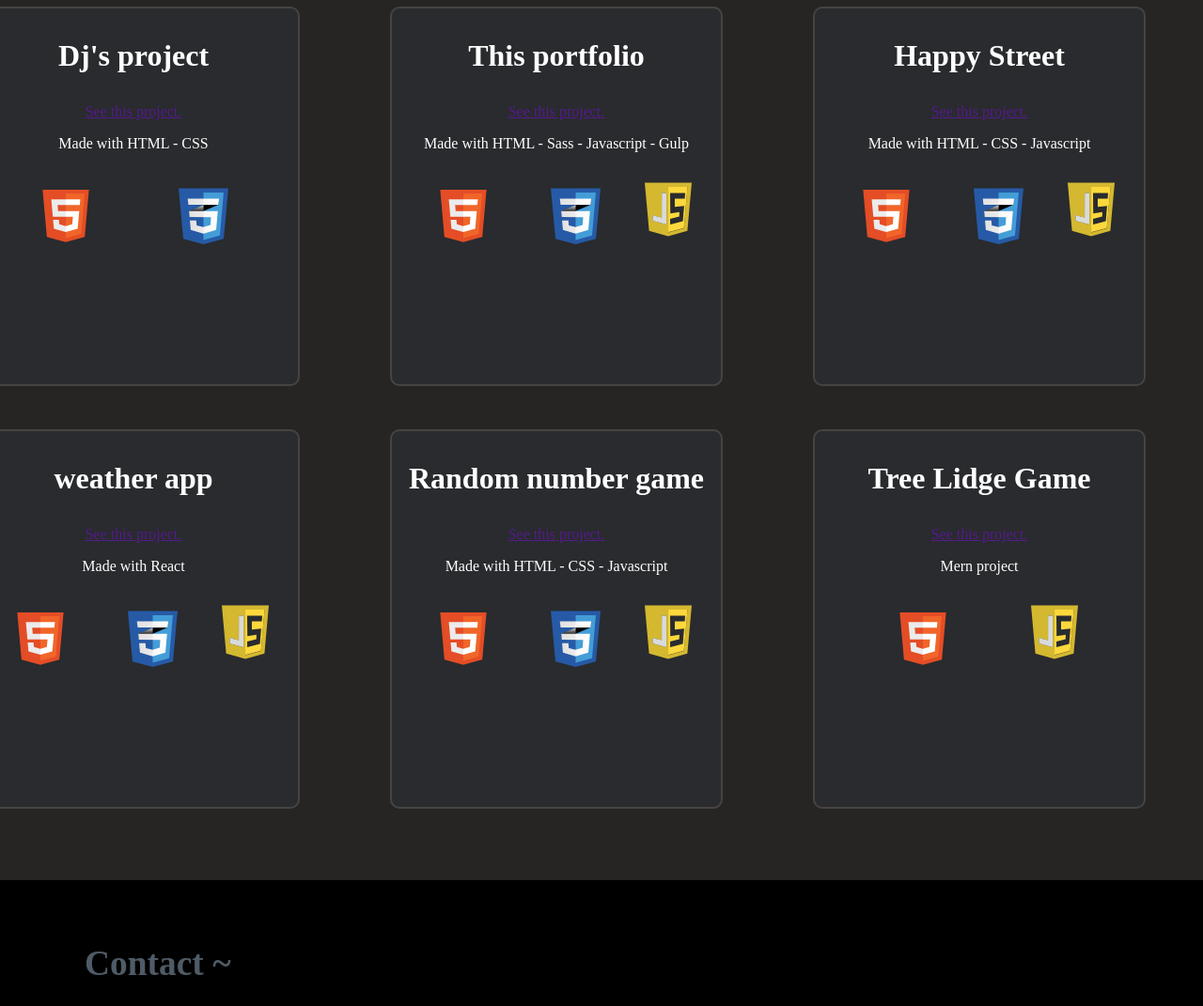
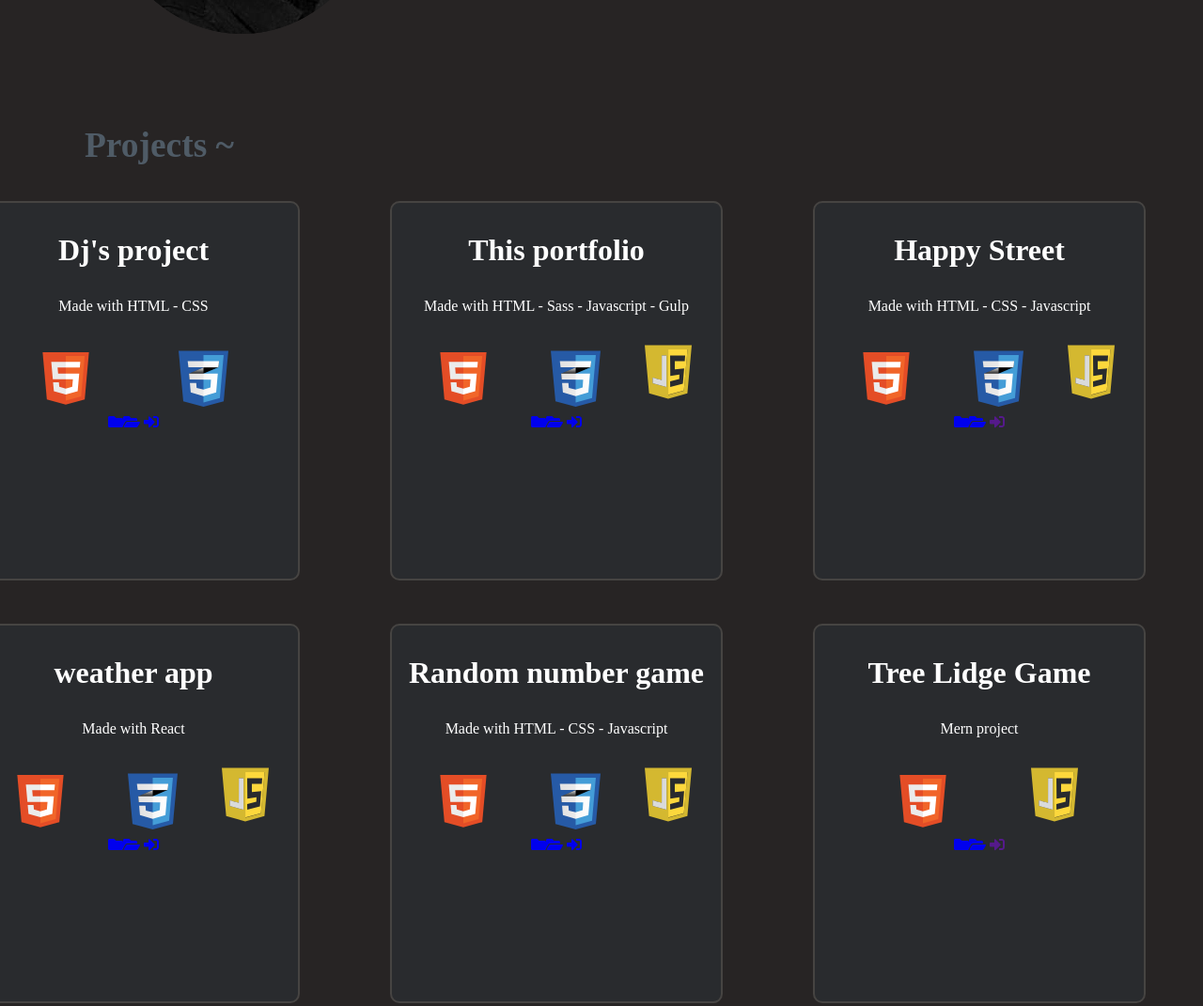
Before and after one commit to corentinIstace/portefolio, a website: page gulp/index.html in a window 1280 px wide. Shown: the part 1541-2612 px from the top of the page at 94% size. Drawn offline with nearby package versions, Linux system fonts and the light colour scheme; files that its build step writes are made by us from their sources; files whose address does not match are found by name.

Commit message:
gulp work

```diff
--- a/gulp/concat.js
+++ b/gulp/concat.js
@@ -1 +1 @@
-function navbar(){let l=document.getElementById("navbar");"block"===l.style.display?l.style.display="none":l.style.display="block",console.log("ok")}navbar();
+function navbar(){let e=document.getElementById("navbar");"block"===e.style.display?e.style.display="none":e.style.display="block",console.log("ok")}navbar(),mouseOver(),mouseOut();
--- a/gulp/index.html
+++ b/gulp/index.html
@@ -5,7 +5,7 @@
     <meta http-equiv="X-UA-Compatible" content="IE=edge">
     <meta name="viewport" content="width=device-width, initial-scale=1.0">
     <script defer src="https://use.fontawesome.com/releases/v5.15.4/js/all.js" integrity="sha384-rOA1PnstxnOBLzCLMcre8ybwbTmemjzdNlILg8O7z1lUkLXozs4DHonlDtnE7fpc" crossorigin="anonymous"></script>
-    <link rel="stylesheet" href="./gulp/style.css?cb=1637756639550">
+    <link rel="stylesheet" href="./gulp/style.css?cb=1637768060999">
     <title>Corentin Istace - Portfolio</title>
 </head>
 <body>
@@ -33,12 +33,15 @@
                 <h1>Corentin Istace</h1>
                 <h2>A motivate junior Front-End web developer</h2>
             </div>
-            <button id="home-button"><a href="#contact">Call me </a></button>
+            <button id="home-button" onclick="document.location='#contact'">Call me</button>
         </section>
 
         <section class="part" id="about">
             <div class="part-title">
                 <h3>About me ~</h3>
+                <p>I have very good knowledge about HTML5, CSS3, SASS, Git and Github,</p>
+                <p>Good Knoledge about Javascript, PHP,</p>
+                <p>Basics Knoledge about React, Parcel, Gulp, Docker.</p>
             </div>
             <div id="about-container">
                 <img src="./gulp/img/linkedin.webp" alt="photo de moi">
@@ -53,60 +56,78 @@
             <div id="projects-container">
                 <article class="project project1">
                     <h3 class="project-title">Dj's project</h3>
-                    <a href="">See this project.</a>
                     <P>Made with HTML - CSS </P>
                     <div class="items">
                         <img class="svg" src="./gulp/svg/html5-01.svg" alt="svg du logo HTML5 non-officiel">
                         <img class="svg" src="./gulp/svg/css3-01.svg" alt="svg du logo css non-officiel">
                     </div>
+                    <div class="project-link-container">
+                        <a href="https://github.com/corentinIstace/dj-project" class="project-link" title="Go to the Github repo"><i class="fas fa-folder" ></i><i class="fas fa-folder-open"></i></a>
+                        <a href="https://corentinistace.github.io/dj-project/" title="Watch in the browser"><i class="fas fa-sign-in-alt"></i></a>
+                    </div>
                 </article>
                 <article class="project project2">
                     <h3 class="project-title">This portfolio</h3>
-                    <a href="">See this project.</a>
                     <P>Made with HTML - Sass - Javascript - Gulp</P>
                     <div class="items">
                         <img class="svg" src="./gulp/svg/html5-01.svg" alt="svg du logo HTML5 non-officiel">
                         <img class="svg" src="./gulp/svg/css3-01.svg" alt="svg du logo css non-officiel">
                         <img class="svg" src="./gulp/svg/javascript.svg" alt="svg du logo CSS  non-officiel">
                     </div>
+                                      <div class="project-link-container">
+                        <a href="https://github.com/corentinIstace/portefolio" class="project-link" title="Go to the Github repo"><i class="fas fa-folder" ></i><i class="fas fa-folder-open"></i></a>
+                        <a href="https://corentinistace.github.io/portefolio/" title="Watch in the browser"><i class="fas fa-sign-in-alt"></i></a>
+                    </div>
                 </article>
-
                 <article class="project project3">
                     <h3 class="project-title">Happy Street</h3>
-                    <a href="">See this project.</a>
                     <P>Made with HTML - CSS - Javascript</P>
                     <div class="items">
                         <img class="svg" src="./gulp/svg/html5-01.svg" alt="svg du logo HTML5 non-officiel">
                         <img class="svg" src="./gulp/svg/css3-01.svg" alt="svg du logo css non-officiel">
                         <img class="svg" src="./gulp/svg/javascript.svg" alt="svg du logo CSS  non-officiel">
+                    </div>
+                                      <div class="project-link-container">
+                        <a href="https://github.com/corentinIstace/Hackaton" class="project-link" title="Go to the Github repo"><i class="fas fa-folder" ></i><i class="fas fa-folder-open"></i></a>
+                        <a href="" title="Watch in the browser"><i class="fas fa-sign-in-alt"></i></a>
+                    </div>
                 </article>
                 <article class="project project4">
                     <h3 class="project-title">weather app</h3>
-                    <a href="">See this project.</a>
                     <P>Made with React</P>
                     <div class="items">
                         <img class="svg" src="./gulp/svg/html5-01.svg" alt="svg du logo HTML5 non-officiel">
                         <img class="svg" src="./gulp/svg/css3-01.svg" alt="svg du logo css non-officiel">
                         <img class="svg" src="./gulp/svg/javascript.svg" alt="svg du logo CSS  non-officiel">
                     </div>
+                   <div class="project-link-container">
+                        <a href="https://github.com/corentinIstace/weather-app" class="project-link" title="Go to the Github repo"><i class="fas fa-folder" ></i><i class="fas fa-folder-open"></i></a>
+                        <a href="https://619cc0abe34a10e997aaec40--ci-my-weather-app.netlify.app/" title="Watch in the browser"><i class="fas fa-sign-in-alt"></i></a>
+                    </div>
                 </article>
                 <article class="project project5">
                     <h3 class="project-title">Random number game</h3>
-                    <a href="">See this project.</a>
                     <P>Made with HTML - CSS - Javascript</P>
                     <div class="items">
                         <img class="svg" src="./gulp/svg/html5-01.svg" alt="svg du logo HTML5 non-officiel">
                         <img class="svg" src="./gulp/svg/css3-01.svg" alt="svg du logo css non-officiel">
                         <img class="svg" src="./gulp/svg/javascript.svg" alt="svg du logo CSS  non-officiel">
                     </div>
+                    <div class="project-link-container">
+                        <a href="https://github.com/corentinIstace/jeux" class="project-link" title="Go to the Github repo"><i class="fas fa-folder" ></i><i class="fas fa-folder-open"></i></a>
+                        <a href="https://upbeat-spence-4b1f46.netlify.app/" title="Watch in the browser"><i class="fas fa-sign-in-alt"></i></a>
+                    </div>
                 </article>
                 <article class="project project6">
                     <h3 class="project-title">Tree Lidge Game</h3>
-                    <a href="">See this project.</a>
                     <P>Mern project</P>
                     <div class="items">
                         <img class="svg" src="./gulp/svg/html5-01.svg" alt="svg du logo HTML5 non-officiel">
                         <img class="svg" src="./gulp/svg/javascript.svg" alt="svg du logo CSS  non-officiel">
+                    </div>
+                    <div class="project-link-container">
+                        <a href="https://github.com/corentinIstace/tree_lidge-game" class="project-link" title="Go to the Github repo"><i class="fas fa-folder" ></i><i class="fas fa-folder-open"></i></a>
+                        <a href="" title="Watch in the browser"><i class="fas fa-sign-in-alt"></i></a>
                     </div>
                 </article>
             </div>
@@ -142,6 +163,6 @@
             <p><i class="far fa-copyright"></i> made by Corentin Istace</p>
         </div>
     </footer>
-    <script src="./gulp/concat.js?cb=1637756639550"></script>
+    <script src="./gulp/concat.js?cb=1637768060999"></script>
 </body>
 </html>
```
Also changed, not shown: gulp/style.css (+1 -1 lines), 1 other file.
